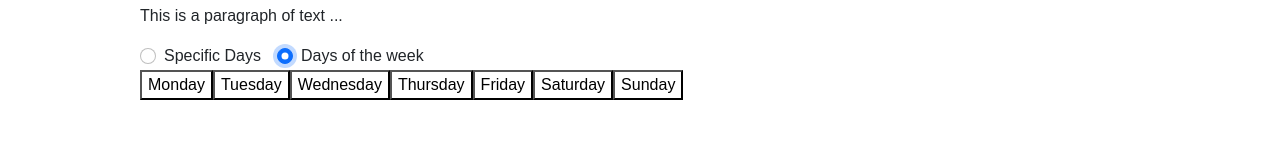
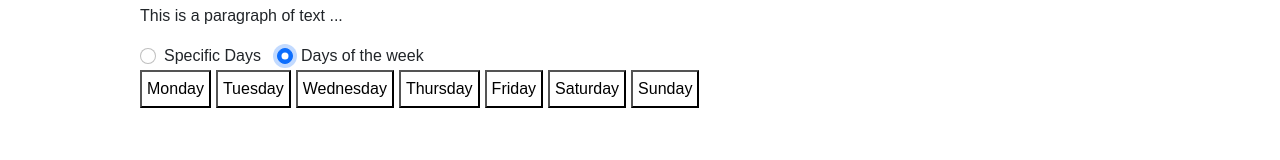
Before and after one commit to Samukat/makeatime, a React (Create React App) app in the folder client/: page /create in a window 1280 px wide. Both pictures are taken after a click on the radio button "Days of the week". Shown: the part 153-313 px from the top of the page. Built offline with nearby package versions, Linux system fonts and the light colour scheme.

Commit message:
create_page

```diff
--- a/client/src/components/layout/index.tsx
+++ b/client/src/components/layout/index.tsx
@@ -9,6 +9,8 @@ import { Outlet } from 'react-router-dom';
 
 
 export default function Layout() {
+
+    document.title = "Makeatime"
     return (
         <div className='layout'>
             <NavigationBar  />
--- a/client/src/components/pages/create_page/daySelector.tsx
+++ b/client/src/components/pages/create_page/daySelector.tsx
@@ -4,34 +4,62 @@ import {Form, Container} from 'react-bootstrap';
 import 'bootstrap/dist/css/bootstrap.min.css';
 
 interface Props {
-    onSelect: (day: string) => void;
+    onSelect: (selectedDays: string[]) => void,
+    input_type: number //if 0 then calender, if 1 then weekdays
 }
 
 const daysOfWeek = ["Monday", "Tuesday", "Wednesday", "Thursday", "Friday", "Saturday", "Sunday"];
 
-const DaySelector: React.FC<Props> = () => { //{ onSelect }
-    const [selectedDay, setSelectedDay] = useState<string>("");
+const DaySelector:React.FC<Props> = ({ onSelect, input_type }) => { //on sellect is a prop function
+    const [selectedDays, setSelectedDays] = useState<String[]>([]);
 
     const handleSelectDay = (day: string) => {
-        setSelectedDay(day);
-        //onSelect(day);
+        if (selectedDays.includes(day)) {
+            setSelectedDays(selectedDays => selectedDays.filter(item => item !== day))
+        } else {
+            setSelectedDays(selectedDays => [...selectedDays,day]);
+        }
+
+        //console.log(day + " --- " + selectedDays)
+
+        onSelect(["asd","bsds"]);
     };
 
+
+    useEffect(() => {
+      console.log(input_type)
+
+    }, [input_type])
+
+    if (input_type === 1) {
         return (
+
             <div>
                 {daysOfWeek.map((day) => (
                     <button
                         key={day}
                         onClick={() => handleSelectDay(day)}
-                style={{
-                    backgroundColor: selectedDay === day ? "yellow" : "white"
-                }}
+                        className={"day_selector_button " + ((selectedDays.includes(day)) ? "selected": null )}
                         >
                         {day}
                     </button>
                 ))}
+
+                {/* {selectedDays.map((day) => (
+                    <p>
+                        {day}
+                    </p>
+                ))} */}
             </div>
         );
+    } else {
+        return(
+            <div>
+
+            </div>
+        )
+    }
+
 };
 
 export default DaySelector;
--- a/client/src/components/pages/create_page/index.tsx
+++ b/client/src/components/pages/create_page/index.tsx
@@ -8,7 +8,7 @@ import './style.scss';
 import { async } from 'q';
 
 export default function Create() {
-    const [cal_type, setCal_type] = useState(0);
+    const [cal_type, setCal_type] = useState(-1);
 
 
 
@@ -22,13 +22,15 @@ export default function Create() {
             </div>
 
 
-        <Form>
-            <Form.Check
+            <Form> {/* onChange={() => console.log(cal_type)} */}
+                <Form.Check
                     inline
                     label="Specific Days"
                     name="group1"
                     type='radio'
                     id={`dates-opt1`}
+                    onChange={() => setCal_type(0)}
+
                 />
                 <Form.Check
                     inline
@@ -36,12 +38,17 @@ export default function Create() {
                     name="group1"
                     type='radio'
                     id={`dates-opt2`}
+                    onChange={() => setCal_type(1)}
                 />
+
+
+
             </Form>
 
-            <DaySelector onSelect={function (day: string): void {
-                console.log(day);
-            } }></DaySelector>
+
+            <DaySelector input_type={cal_type} onSelect={(selectedDays: string[]) => {
+                console.log(selectedDays);
+            } } ></DaySelector>
         </>
 
 
--- a/client/src/components/pages/create_page/style.scss
+++ b/client/src/components/pages/create_page/style.scss
@@ -1,3 +1,14 @@
 .event{
+    opacity: 1;
+}
+
+.day_selector_button{
+    background-color: white;
+    padding: 5px;
+    margin-right: 5px;
+
 
 }
+.selected{
+    background-color: red;
+}
```
Lines whose indentation alone changed are shown as unchanged.
